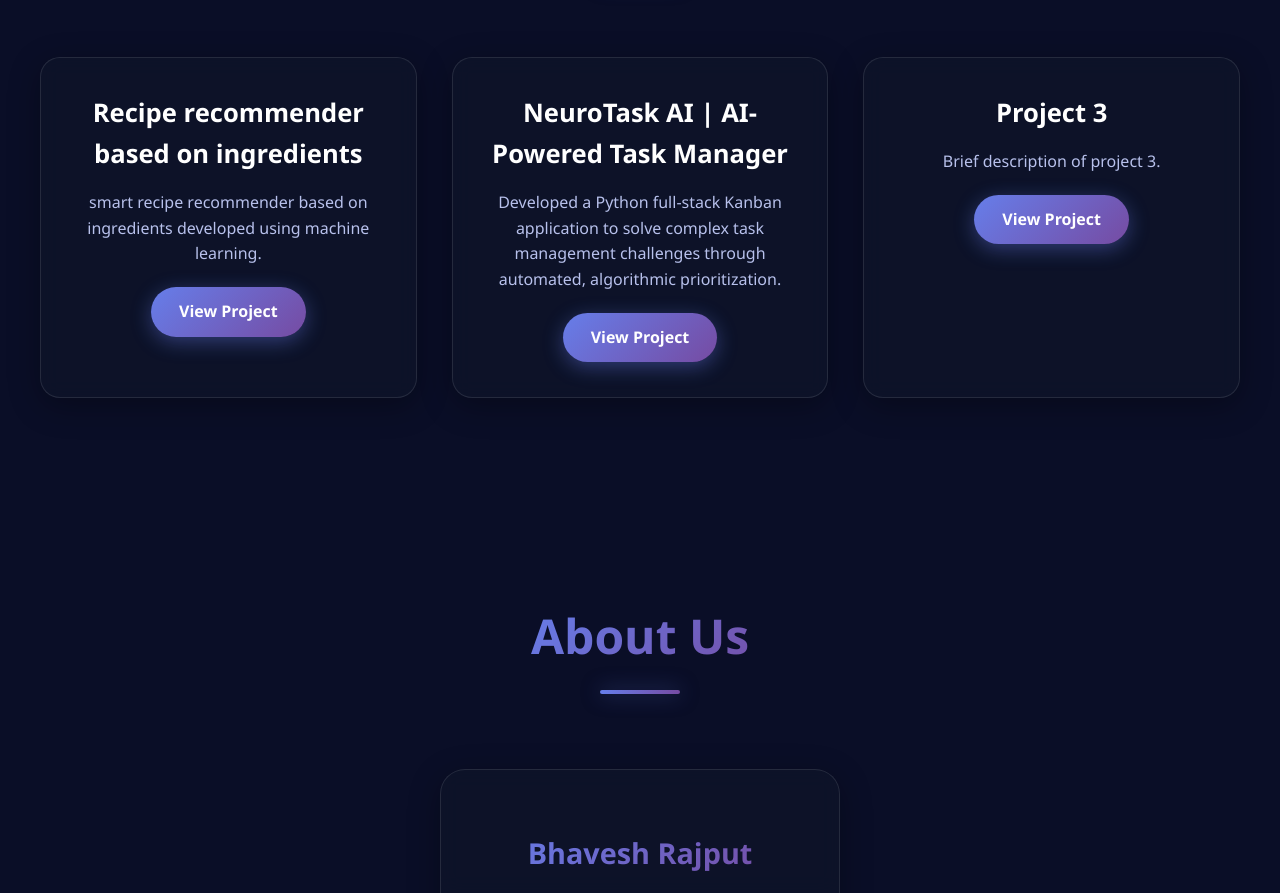
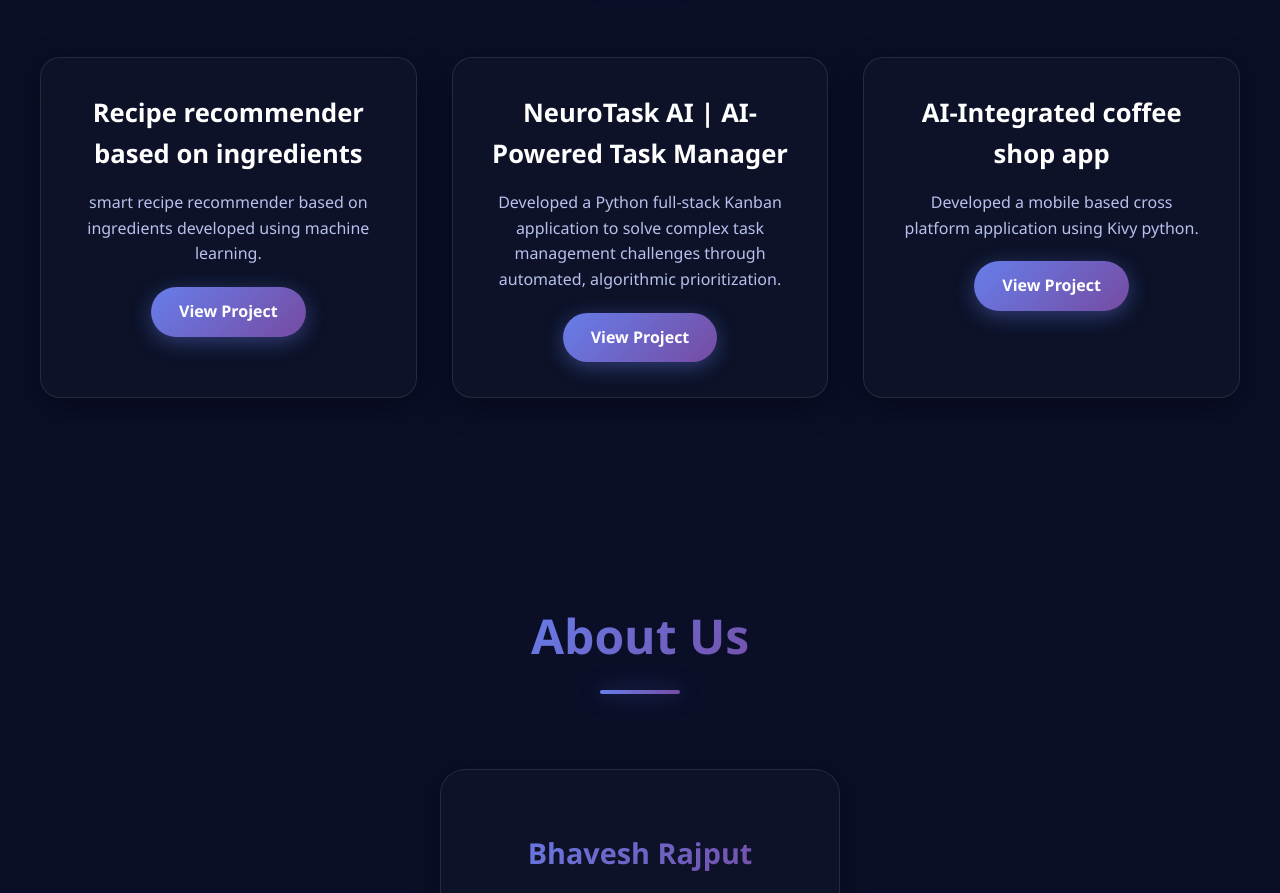
Before and after one commit to iambhaveshrajput/Portfolio, a plain HTML site: page index.html in a window 1280 px wide. Shown: the part 1180-2073 px from the top of the page. Drawn offline with Linux system fonts and the light colour scheme.

Commit message:
Replace Project 3 description with coffee shop app

```diff
--- a/index.html
+++ b/index.html
@@ -486,9 +486,9 @@
           <a href="https://neurotask-20b3.onrender.com" target="_blank">View Project</a>
         </div>
         <div class="project-card">
-          <h3>Project 3</h3>
-          <p>Brief description of project 3.</p>
-          <a href="#" target="_blank">View Project</a>
+          <h3>AI-Integrated coffee shop app</h3>
+          <p>Developed a mobile based cross platform application using Kivy python.</p>
+          <a href="https://www.mediafire.com/file/me7soozmntqi7dm/CoffeeConnect.apk/file" target="_blank">View Project</a>
         </div>
       </div>
     </div>
```
